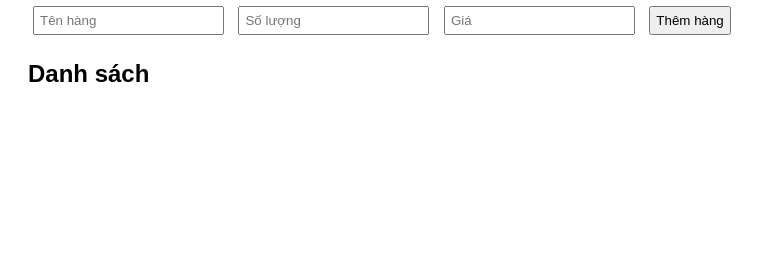
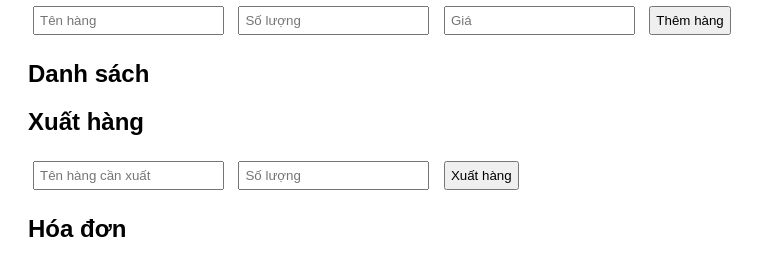
Before and after one commit to iamhoag/kho_hang, a plain HTML site: page index.html in a window 1280 px wide. Shown: the part 107-382 px from the top of the page, without its empty margins (0-765 px from the left). Drawn offline with Linux system fonts and the light colour scheme.

Commit message:
Update index.html

```diff
--- a/index.html
+++ b/index.html
@@ -18,5 +18,14 @@
 <ul id="ds"></ul>
 
 <script src="script.js"></script>
+    <h2>Xuất hàng</h2>
+
+<input type="text" id="maXuat" placeholder="Tên hàng cần xuất">
+<input type="number" id="slXuat" placeholder="Số lượng">
+
+<button onclick="xuatHang()">Xuất hàng</button>
+
+<h2>Hóa đơn</h2>
+<div id="hoadon"></div>
 </body>
 </html>
```
